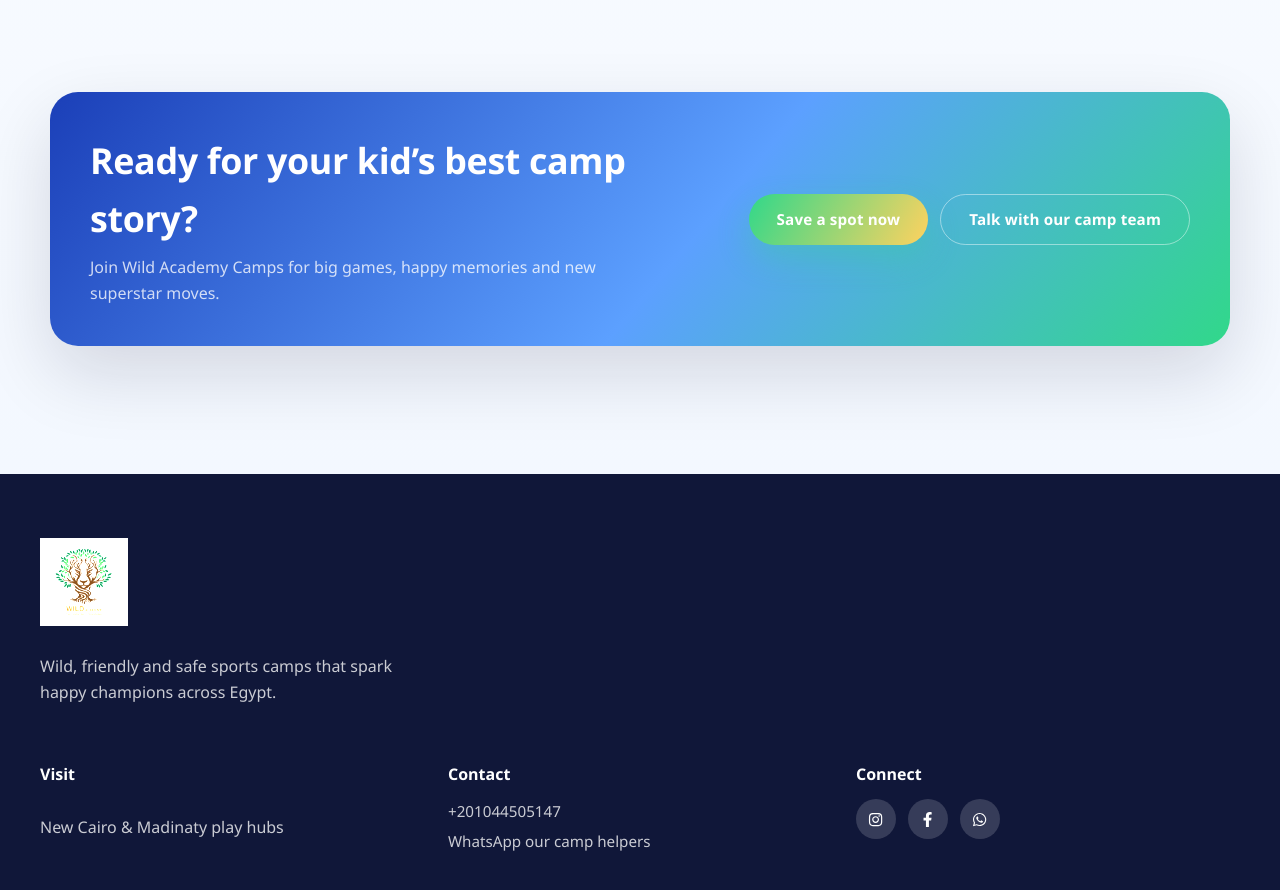
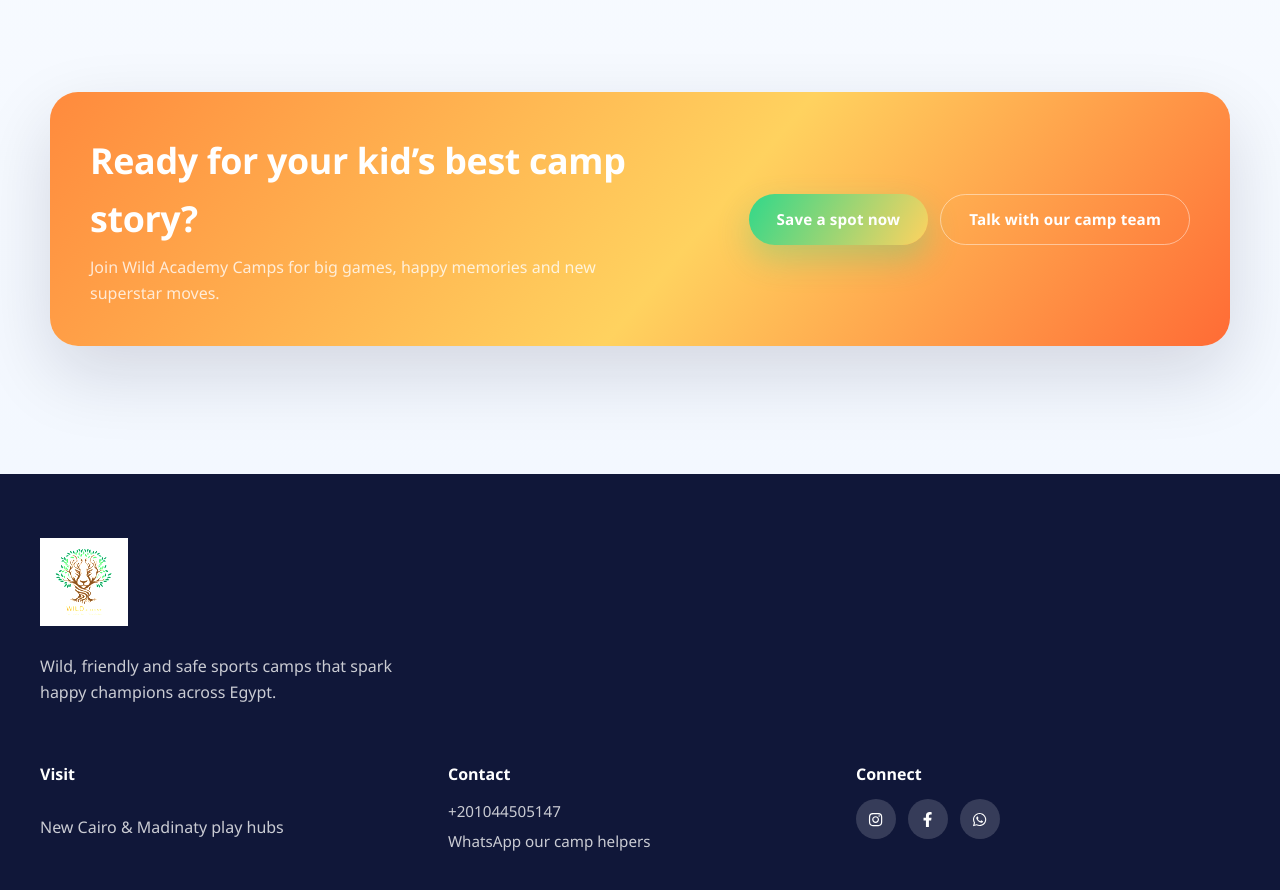
Before and after one commit to ahmedddddr/wild-academy, a React (Create React App) app in the folder frontend/: page / in a window 1280 px wide. Shown: the part 2911-3801 px from the top of the page. Built offline with nearby package versions, Linux system fonts and the light colour scheme.

Commit message:
Change CTA banner gradient from purple to orange

```diff
--- a/frontend/src/pages/Home.css
+++ b/frontend/src/pages/Home.css
@@ -499,7 +499,7 @@ main {
   gap: var(--space-md);
   padding: var(--space-lg);
   border-radius: var(--radius-lg);
-  background: linear-gradient(130deg, #1b3fb8, #5ca0ff 55%, #31d88a 100%);
+  background: linear-gradient(130deg, #ff8a3d, #ffd25f 55%, #ff6b35 100%);
   color: #fff;
   box-shadow: var(--shadow-card);
 }
```
